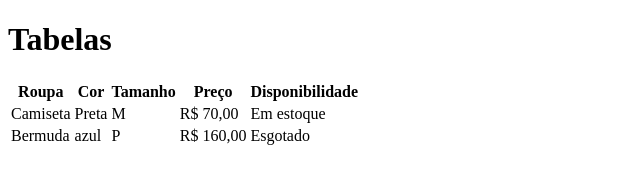
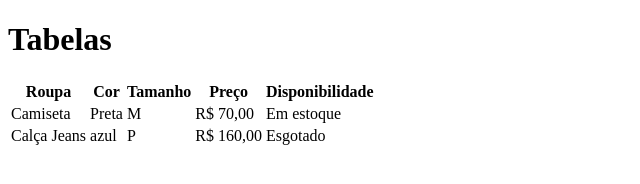
Before and after one commit to davison-silva/Teste-repository, a plain HTML site: page index.html in a window 1280 px wide. Shown: the whole page, without its empty margins (0-640 px from the left). Drawn offline with Linux system fonts and the light colour scheme.

Commit message:
trocado de bremuda para calça jeans

```diff
--- a/index.html
+++ b/index.html
@@ -25,7 +25,7 @@
             <td>R$ 70,00</td>
             <td>Em estoque</td>
         </tr>
-        <tr><td>Bermuda</td>
+        <tr><td>Calça Jeans</td>
             <td>azul</td>
             <td>P</td>
             <td>R$ 160,00</td>
```
